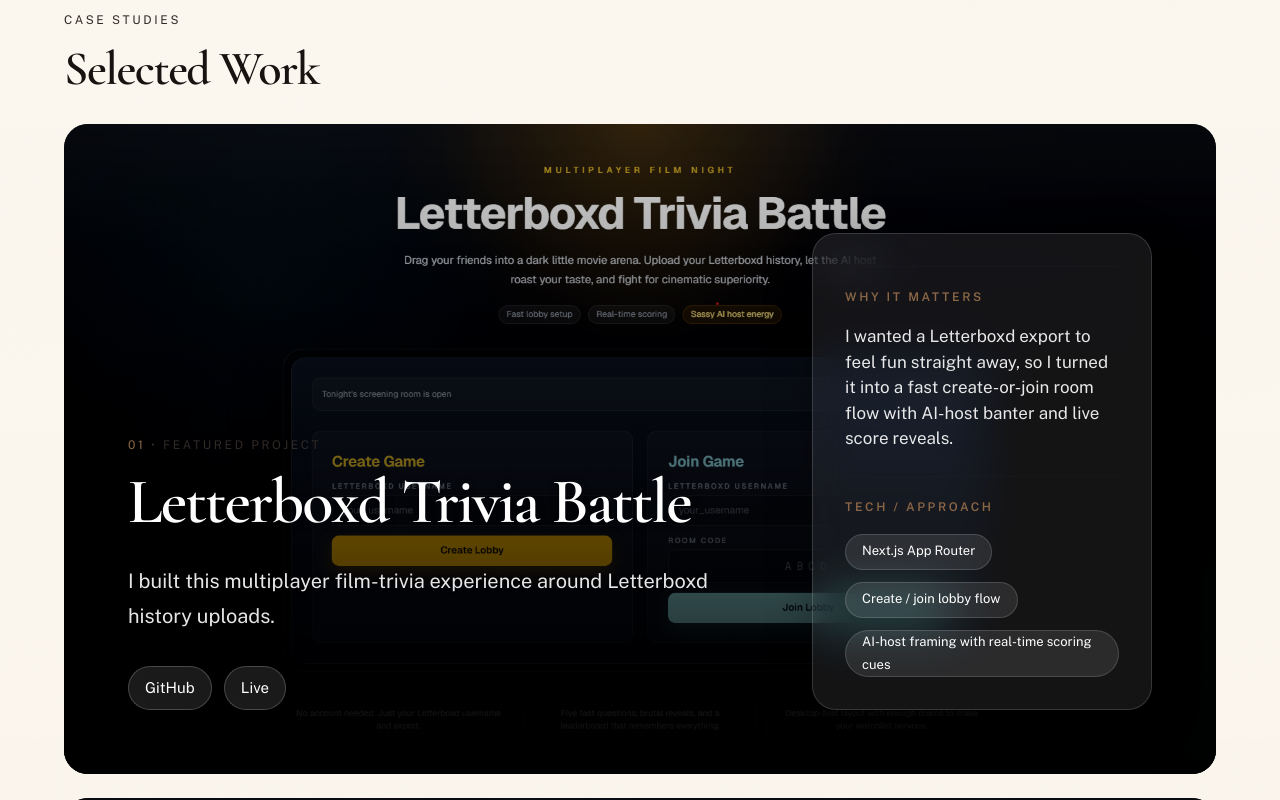
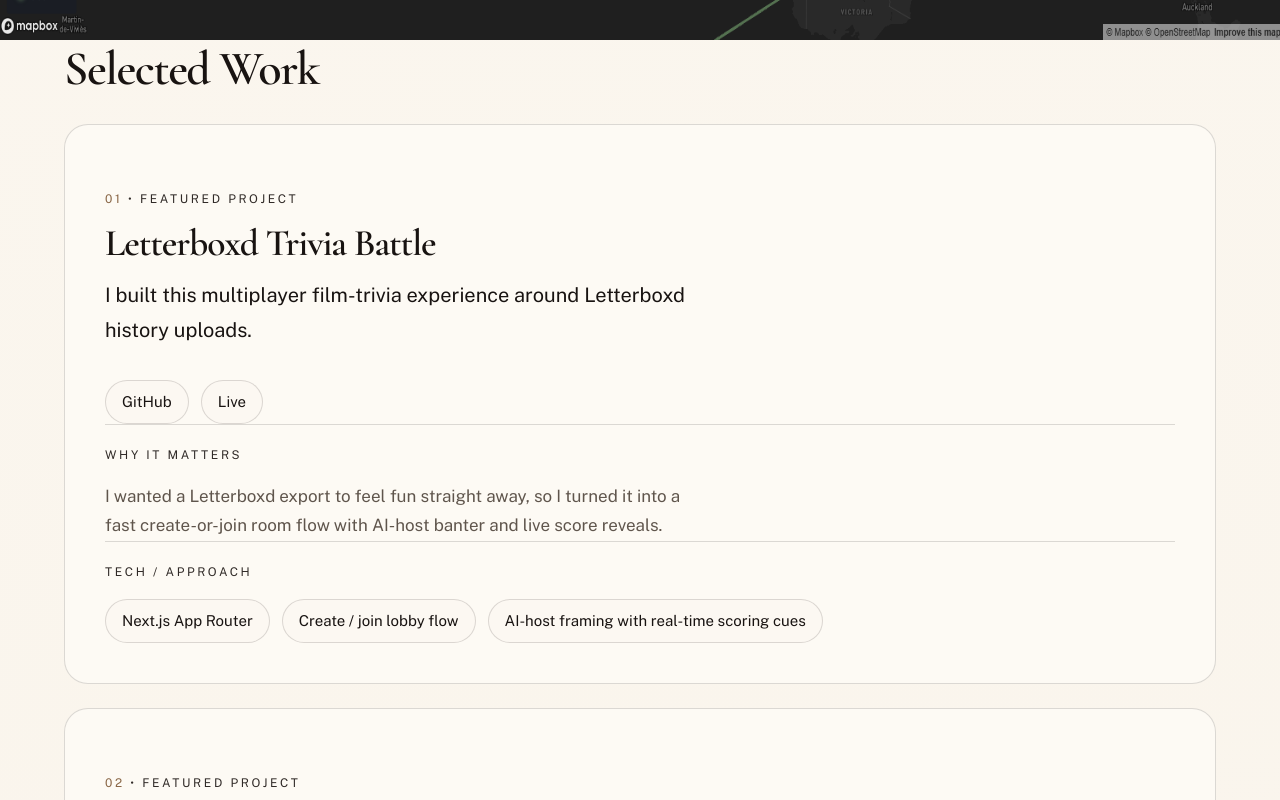
Before and after one commit to michaelbaker96/BakerTongEngineer, a Next.js app: page / in a window 1280 px wide. Shown: the part 760-1560 px from the top of the page. Built offline with nearby package versions, Linux system fonts and the light colour scheme; no server answers.

Commit message:
style: remove visual-forward portfolio card styles

```diff
--- a/src/app/globals.css
+++ b/src/app/globals.css
@@ -701,154 +701,6 @@
   transform: translateY(-1px);
 }
 
-.project-card--visual-forward {
-  position: relative;
-  min-height: 650px;
-  overflow: hidden;
-  padding: 0;
-  border: none;
-  background: var(--ink-strong);
-  transition: transform var(--transition-soft);
-}
-
-.project-card--visual-forward:hover .project-card__bg-image {
-  transform: scale(1.05);
-}
-
-.project-card__bg-image {
-  position: absolute;
-  inset: 0;
-  z-index: 0;
-  object-fit: cover;
-  object-position: center;
-  filter: contrast(1.05) brightness(0.8);
-  transition: transform 1.2s cubic-bezier(0.16, 1, 0.3, 1);
-}
-
-.project-card__overlay {
-  position: absolute;
-  inset: 0;
-  z-index: 1;
-  background: linear-gradient(
-    to top,
-    rgba(0, 0, 0, 0.95) 0%,
-    rgba(0, 0, 0, 0.5) 40%,
-    rgba(0, 0, 0, 0.2) 70%,
-    transparent 100%
-  );
-}
-
-.project-card__immersive-content {
-  position: relative;
-  z-index: 2;
-  height: 100%;
-  display: flex;
-  flex-direction: column;
-  justify-content: flex-end;
-  padding: clamp(var(--space-8), 6vw, var(--space-16));
-}
-
-.project-card__main-layout {
-  display: flex;
-  justify-content: space-between;
-  align-items: flex-end;
-  gap: var(--space-12);
-}
-
-.project-card__identity {
-  flex: 1;
-}
-
-.project-card__glass-panel {
-  flex: 0 0 340px;
-  background: rgba(255, 255, 255, 0.08);
-  backdrop-filter: blur(24px) saturate(180%);
-  -webkit-backdrop-filter: blur(24px) saturate(180%);
-  border: 1px solid rgba(255, 255, 255, 0.15);
-  padding: var(--space-8);
-  border-radius: var(--radius-panel);
-  display: grid;
-  gap: var(--space-6);
-  box-shadow: 0 1rem 3rem rgba(0, 0, 0, 0.3);
-}
-
-.project-card--visual-forward .project-card__title {
-  color: white;
-  font-size: clamp(2.5rem, 2rem + 2.5vw, 4.5rem);
-  line-height: 0.95;
-  text-shadow: 0 2px 10px rgba(0, 0, 0, 0.3);
-}
-
-.project-card--visual-forward .project-card__summary {
-  color: rgba(255, 255, 255, 0.9);
-  font-size: var(--text-lead);
-  margin-top: var(--space-4);
-  text-shadow: 0 1px 4px rgba(0, 0, 0, 0.3);
-}
-
-.project-card--visual-forward .project-card__detail-label {
-  color: var(--accent-bronze);
-  font-weight: 600;
-  margin-bottom: var(--space-1);
-}
-
-.project-card--visual-forward .project-card__detail-copy {
-  color: rgba(255, 255, 255, 0.9);
-  line-height: 1.5;
-}
-
-.project-card--visual-forward .project-card__link {
-  background: rgba(255, 255, 255, 0.1);
-  color: white;
-  border-color: rgba(255, 255, 255, 0.2);
-  backdrop-filter: blur(8px);
-}
-
-.project-card--visual-forward .project-card__link:hover {
-  background: white;
-  color: var(--ink-strong);
-  border-color: white;
-  transform: translateY(-2px);
-}
-
-.project-card--visual-forward .project-card__approach-item {
-  background: rgba(255, 255, 255, 0.1);
-  color: white;
-  border-color: rgba(255, 255, 255, 0.15);
-  font-size: 0.8125rem;
-  min-height: 2.25rem;
-}
-
-@media (max-width: 64rem) {
-  .project-card__main-layout {
-    flex-direction: column;
-    align-items: flex-start;
-    gap: var(--space-8);
-  }
-
-  .project-card__glass-panel {
-    flex: none;
-    width: 100%;
-  }
-}
-
-@media (max-width: 48rem) {
-  .project-card--visual-forward {
-    min-height: auto;
-  }
-
-  .project-card__immersive-content {
-    position: static;
-    padding: var(--space-6);
-  }
-
-  .project-card__bg-image {
-    position: relative;
-    height: 250px;
-    inset: auto;
-  }
-}
-
 .contact-section__link:hover,
 .contact-section__link:focus-visible {
   border-color: color-mix(in srgb, var(--accent-bronze) 35%, transparent);
```
